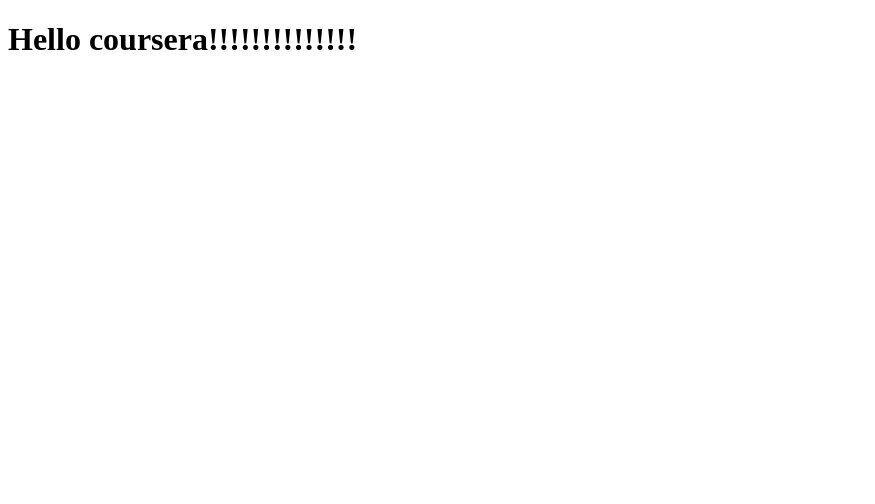
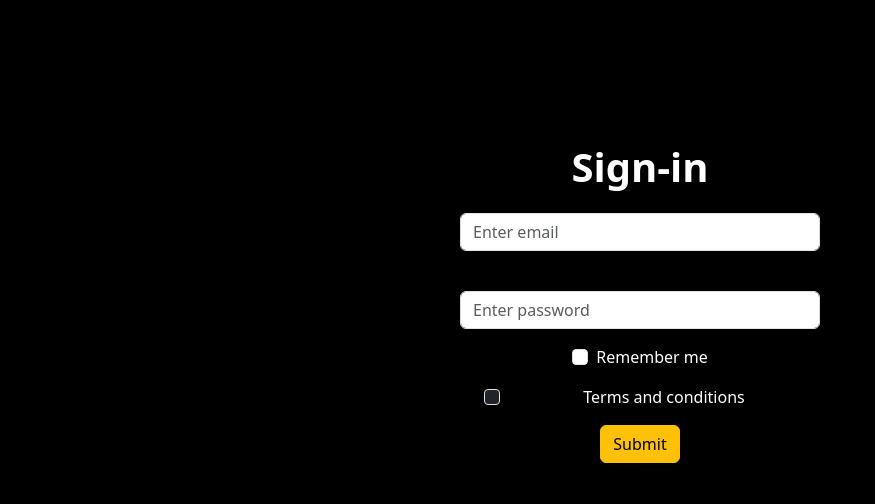
Before and after one commit to RiyaaBhatt/coursera-test, a plain HTML site: page site/index.html in a window 1280 px wide. Shown: the whole page, without its empty margins (0-875 px from the left). Drawn offline with nearby package versions, Linux system fonts and the light colour scheme.

Commit message:
login form

```diff
--- a/site/index.html
+++ b/site/index.html
@@ -4,8 +4,57 @@
     <meta charset="UTF-8">
     <meta name="viewport" content="width=device-width, initial-scale=1.0">
     <title>Document</title>
+    <link href="https://cdn.jsdelivr.net/npm/bootstrap@5.3.2/dist/css/bootstrap.min.css" rel="stylesheet">
+  <script src="https://cdn.jsdelivr.net/npm/bootstrap@5.3.2/dist/js/bootstrap.bundle.min.js"></script>
+<style>
+    label{
+        color: white;
+    }
+    input:hover{
+        background-color: gray;
+         color: white;
+    }
+    form:hover{
+       box-sizing:border-box;
+
+        box-shadow: 0px 4px 8px 0px goldenrod, 0px 6px 20px 10px goldenrod;
+    }
+
+</style>
 </head>
-<body>
-    <h1>Hello coursera!!!!!!!!!!!!!!</h1>
+<body style="background-color:black;">
+    <center>
+    <form action="" style="background-color: black;align-content: center;width:400px;height: 400px;padding: 20px;margin-top: 100px;border-radius: 2%;">
+        <label for="" style="font-size:40px;"><b>Sign-in</b></label>
+        <div class="mb-3 mt-3" >
+
+          <input type="email" class="form-control" id="email" placeholder="Enter email" name="email" required>
+          <div class="valid-feedback">Valid.</div>
+    <div class="invalid-feedback">Please fill out this field.</div>
+        </div>
+        <br>
+
+        <div class="mb-3">
+
+          <input type="password" class="form-control" id="pwd" placeholder="Enter password" name="pswd"required>
+          <div class="valid-feedback">Valid.</div>
+          <div class="invalid-feedback">Please fill out this field.</div>
+        </div>
+        <div class="form-check mb-3">
+          <label class="form-check-label">
+            <input class="form-check-input" type="checkbox" name="remember"> Remember me
+          </label>
+        </div>
+        <div class="form-check mb-3">
+            <label class="form-check  ">
+              <input class="form-check-input bg-dark" type="checkbox" name="remember"> Terms and conditions
+            </label>
+          </div>
+
+        <button type="submit" class="btn btn-primary btn-warning" id="#a1">Submit</button></a>
+      </form>
+    </div>
+
+</center>
 </body>
 </html>
```
